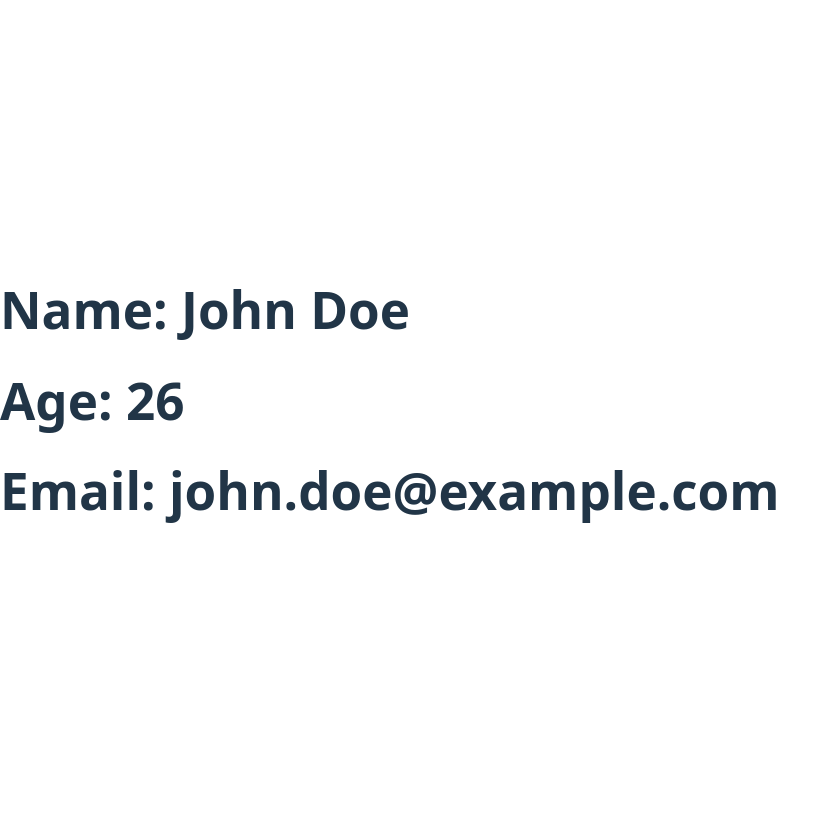
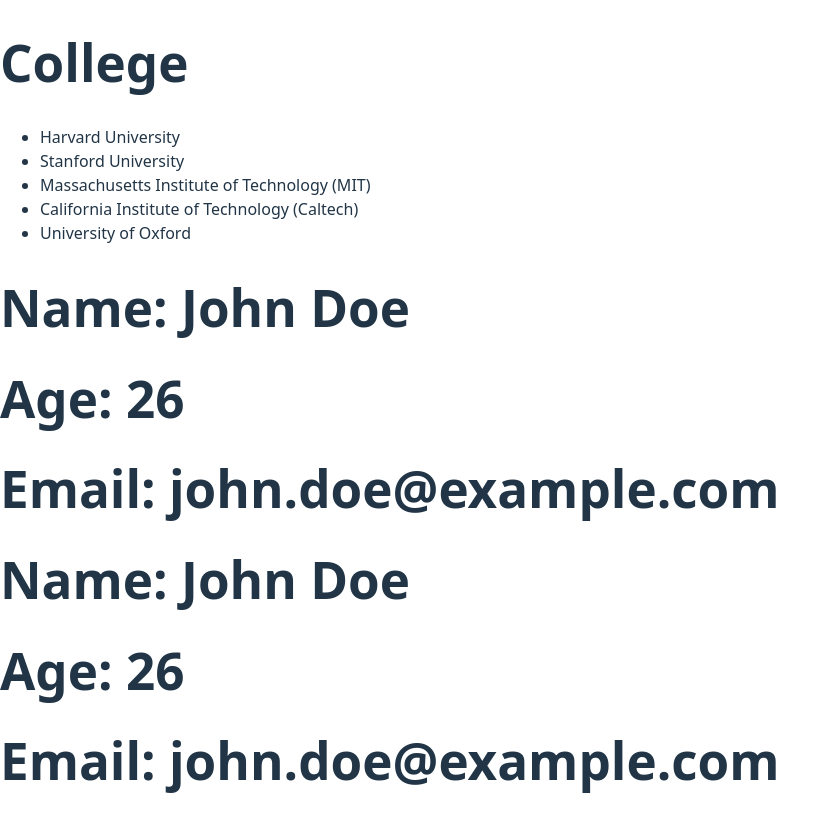
Before and after one commit to ashi-ish/React, a React (Vite) app: page / in a window 1280 px wide. Shown: the whole page, without its empty margins (0-839 px from the left). Before the commit the page ends 800 px from the top, so only its background shows below. Built offline with nearby package versions, Linux system fonts and the light colour scheme.

Commit message:
props basic complete

```diff
--- /dev/null
+++ b/src/College.jsx
@@ -0,0 +1,14 @@
+function College({ name }) {
+  return (
+    <div>
+      <h1>College</h1>
+      <ul>
+        {name.map((college, index) => (
+          <li key={index}>{college}</li>
+        ))}
+      </ul>
+    </div>
+  );
+}
+
+export default College;
--- a/src/UserComponent.jsx
+++ b/src/UserComponent.jsx
@@ -1,3 +1,4 @@
+import College from "./College";
 import Props from "./Props";
 
 export function UserComponent() {
@@ -6,6 +7,21 @@
     age: 26,
     email: "john.doe@example.com",
   };
+
+  let userObject1 = {
+    name: "John Doe",
+    age: 26,
+    email: "john.doe@example.com",
+  };
+
+  let collegeNames = [
+    "Harvard University",
+    "Stanford University",
+    "Massachusetts Institute of Technology (MIT)",
+    "California Institute of Technology (Caltech)",
+    "University of Oxford",
+  ];
+
   return (
     <div>
       {/* <Props
@@ -13,7 +29,9 @@
         age={userObject.age}
         email={userObject.email}
       /> */}
+      <College name={collegeNames} />
       <Props user={userObject} />
+      <Props user={userObject1} />
     </div>
   );
 }
```
